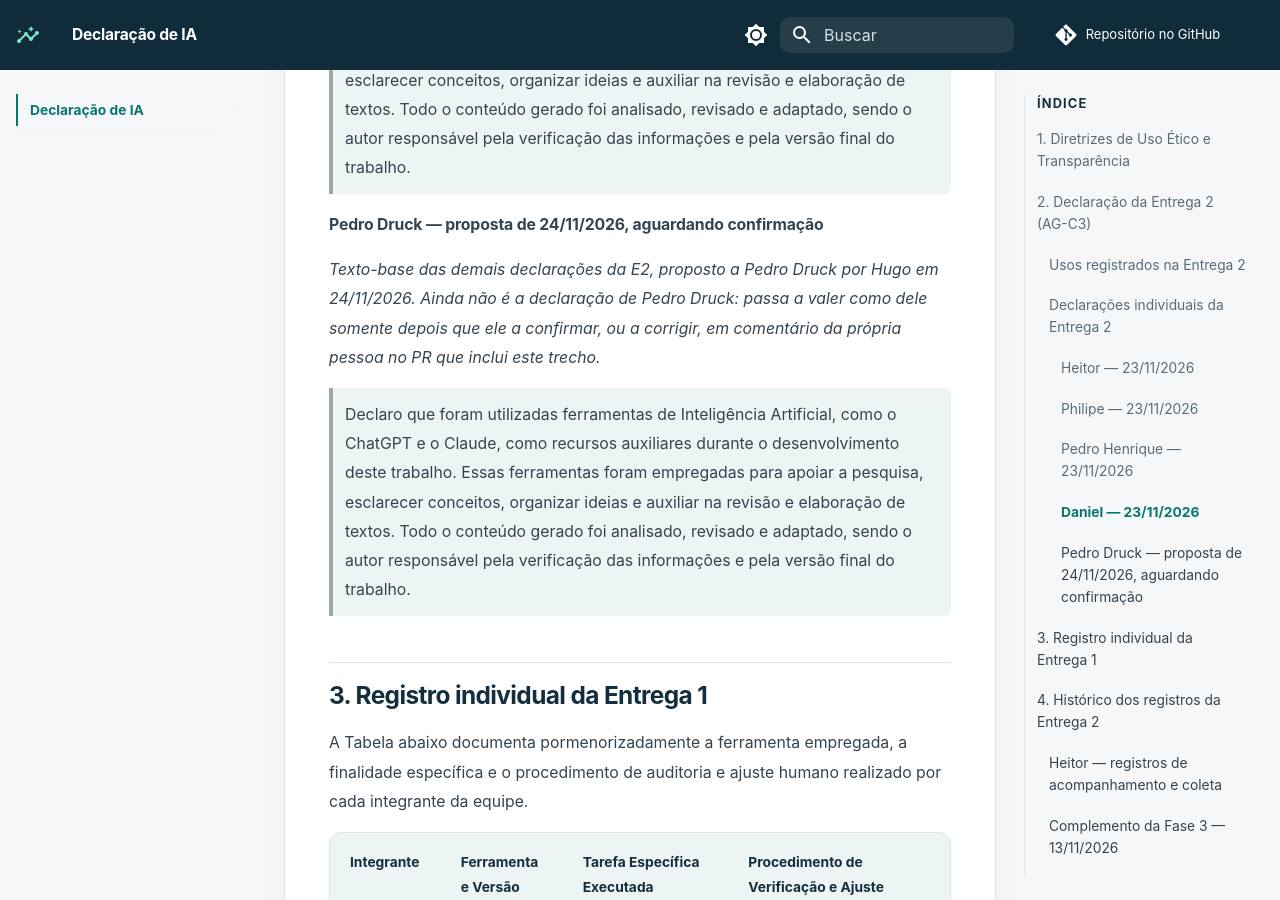
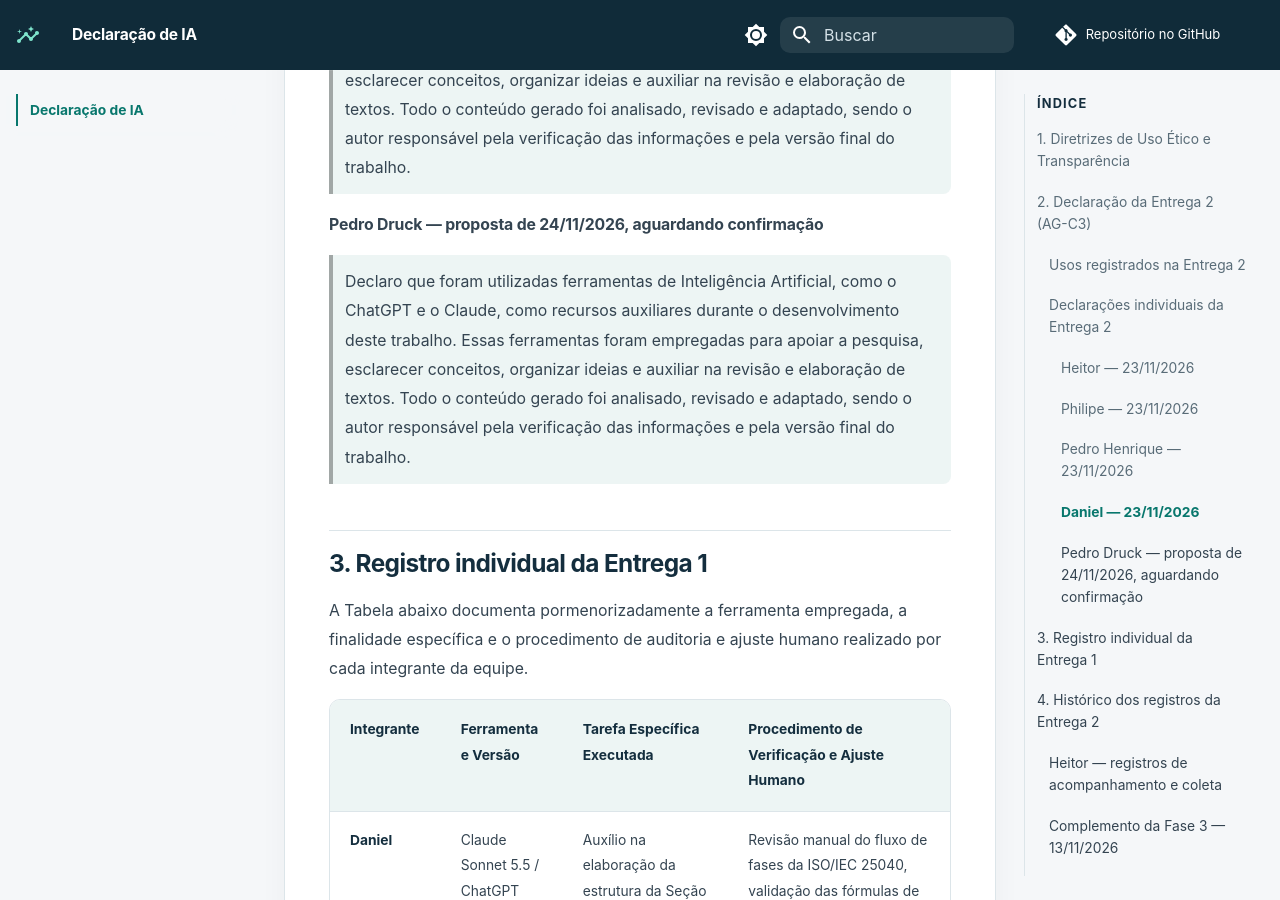
Before and after one commit to FCTE-Qualidade-de-Software-1/2026-2_T02_KATHERINE_JOHNSON, an MkDocs documentation site: the page built from docs/declaracao-ia.md, in a window 1280 px wide and 900 px high, scrolled down 4720 px. Built offline with MkDocs 1.6.1 and Material for MkDocs 9.7.7, drawn with Linux system fonts in a browser that asks for light colours; comment, search, counter and statistics services are not loaded.

Commit message:
Update declaration in declaracao-ia.md
Co-authored-by: Pedro Druck Montalvão Reis <68859909+pedruck@users.noreply.github.com>

```diff
--- a/docs/declaracao-ia.md
+++ b/docs/declaracao-ia.md
@@ -71,8 +71,6 @@ Declarações dadas pelas próprias pessoas em 23/11/2026, registradas como indi
 
 #### Pedro Druck — proposta de 24/11/2026, aguardando confirmação
 
-*Texto-base das demais declarações da E2, proposto a Pedro Druck por Hugo em 24/11/2026. Ainda não é a declaração de Pedro Druck: passa a valer como dele somente depois que ele a confirmar, ou a corrigir, em comentário da própria pessoa no PR que inclui este trecho.*
-
 > Declaro que foram utilizadas ferramentas de Inteligência Artificial, como o ChatGPT e o Claude, como recursos auxiliares durante o desenvolvimento deste trabalho. Essas ferramentas foram empregadas para apoiar a pesquisa, esclarecer conceitos, organizar ideias e auxiliar na revisão e elaboração de textos. Todo o conteúdo gerado foi analisado, revisado e adaptado, sendo o autor responsável pela verificação das informações e pela versão final do trabalho.
 
 ## 3. Registro individual da Entrega 1
```
